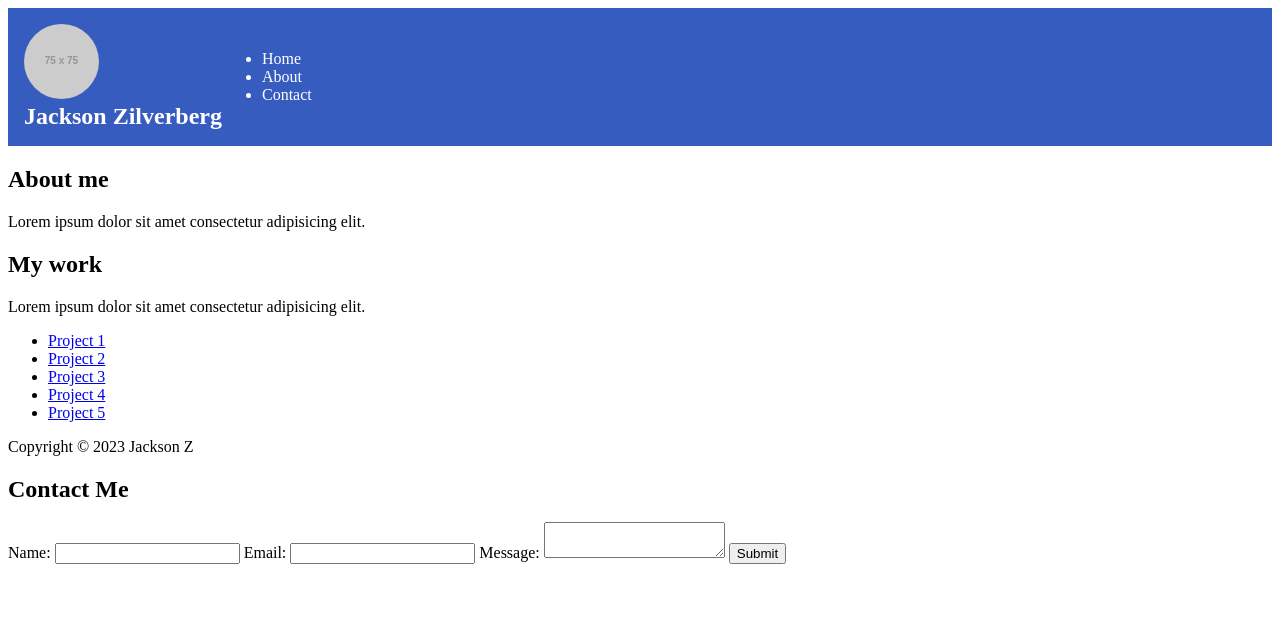
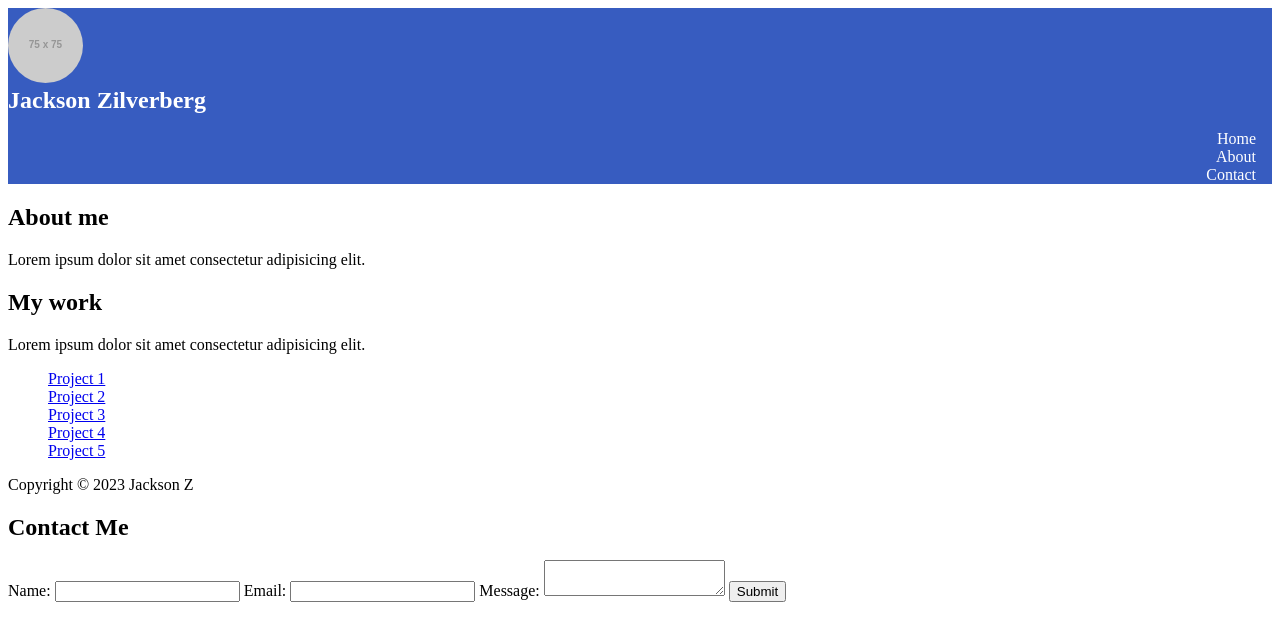
Before and after one commit to Cxxrupt/Portfolio-Web, a plain HTML site: page Index.html in a window 1280 px wide. Drawn offline with Linux system fonts and the light colour scheme; placeholder pictures from the web are drawn by us.

Commit message:
Navbar Right

```diff
--- a/Assets/styles.css
+++ b/Assets/styles.css
@@ -1,9 +1,7 @@
 header {
     background-color: #375cc0;
     color: #fff;
-    display: flex;
-    align-items: center;
-    padding: 1em;
+
   }
 
   header img {
@@ -19,7 +17,8 @@ header {
   }
 
   nav {
-    display: flex;
+    display: block;
+    text-align: right;
   }
 
   a:hover {
@@ -31,3 +30,12 @@ header {
     text-decoration: none;
     margin-right: 1em;
   }
+
+  .topnav {
+
+
+  }
+
+  ul {
+    list-style-type: none;
+  }
```
